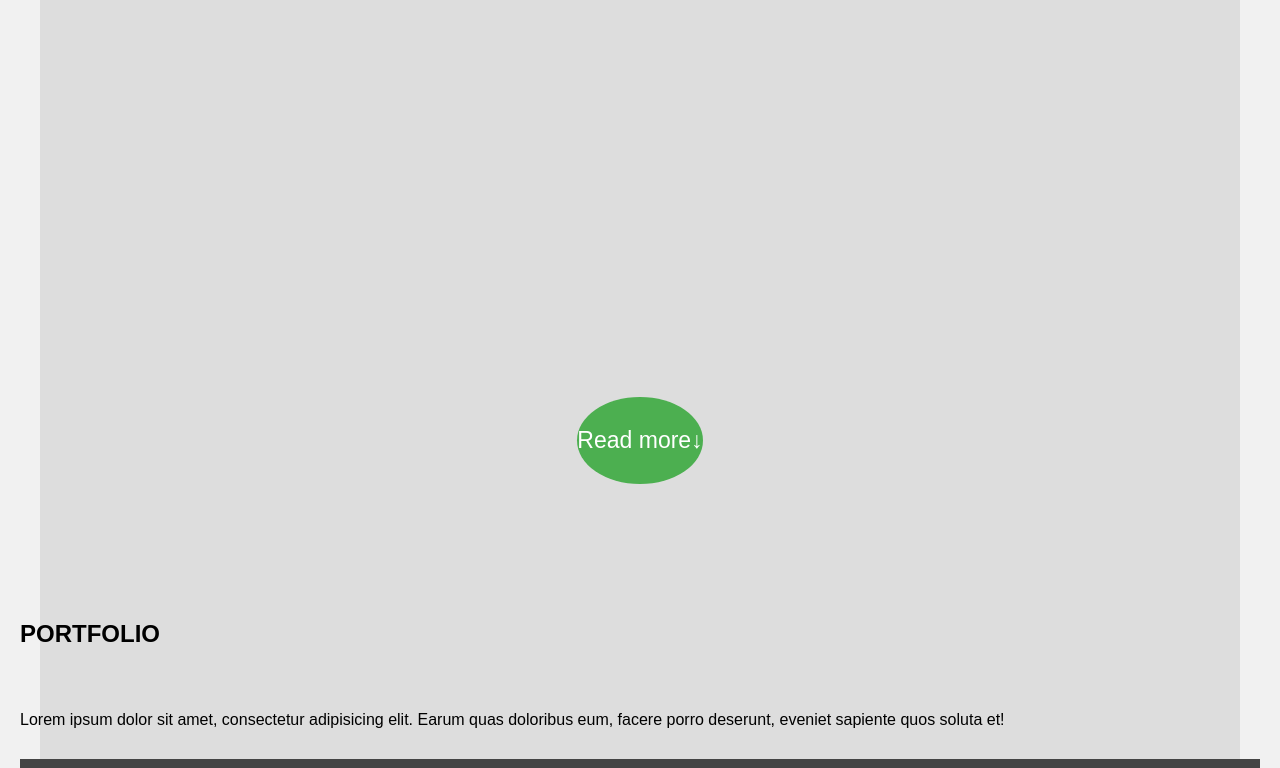
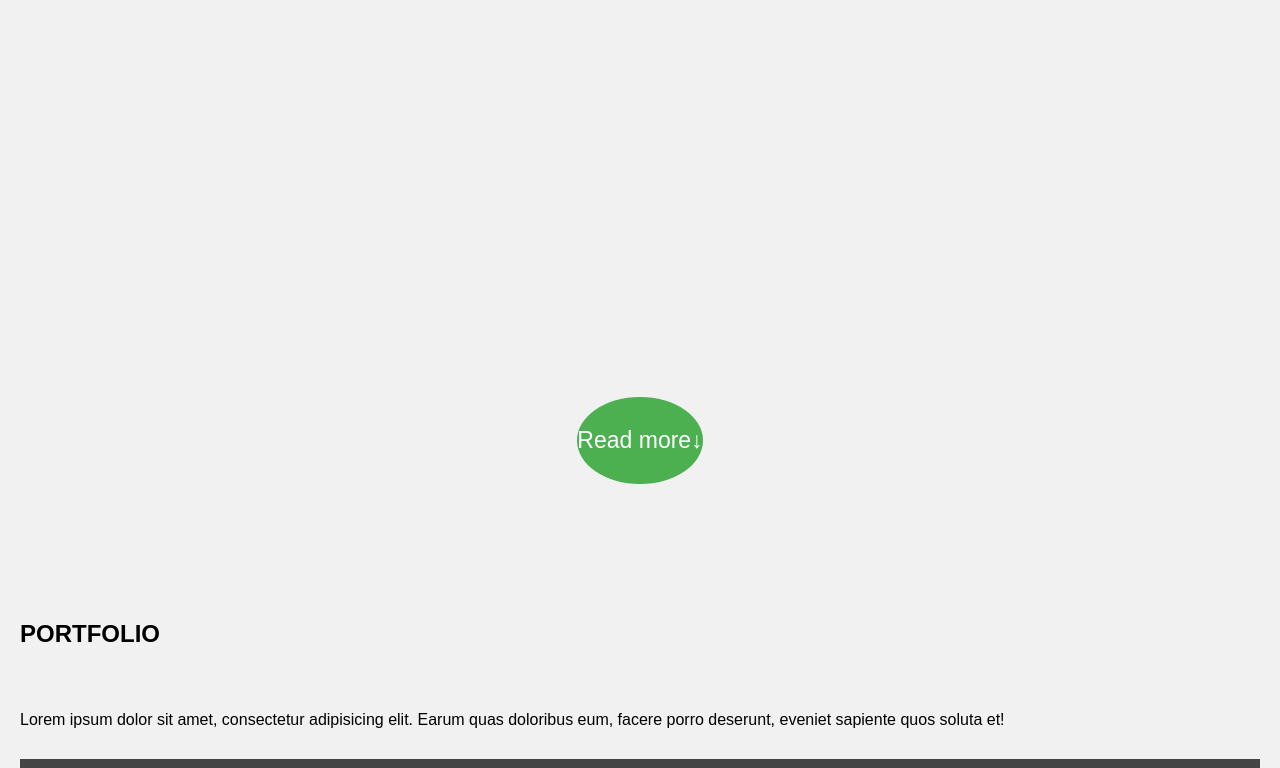
Before and after one commit to Phemjay1/TiidelabCohort3, a plain HTML site: page index.html in a window 1280 px wide. Shown: the part 449-1217 px from the top of the page. Drawn offline with Linux system fonts and the light colour scheme.

Commit message:
Update style.css

```diff
--- a/style.css
+++ b/style.css
@@ -140,7 +140,7 @@
 * {box-sizing:border-box}
 
 /* Container for skill bars */
-.container {
+.container:skills{
   width: 100%; /* Full width */
   background-color: #ddd; /* Grey background */
 }
```
